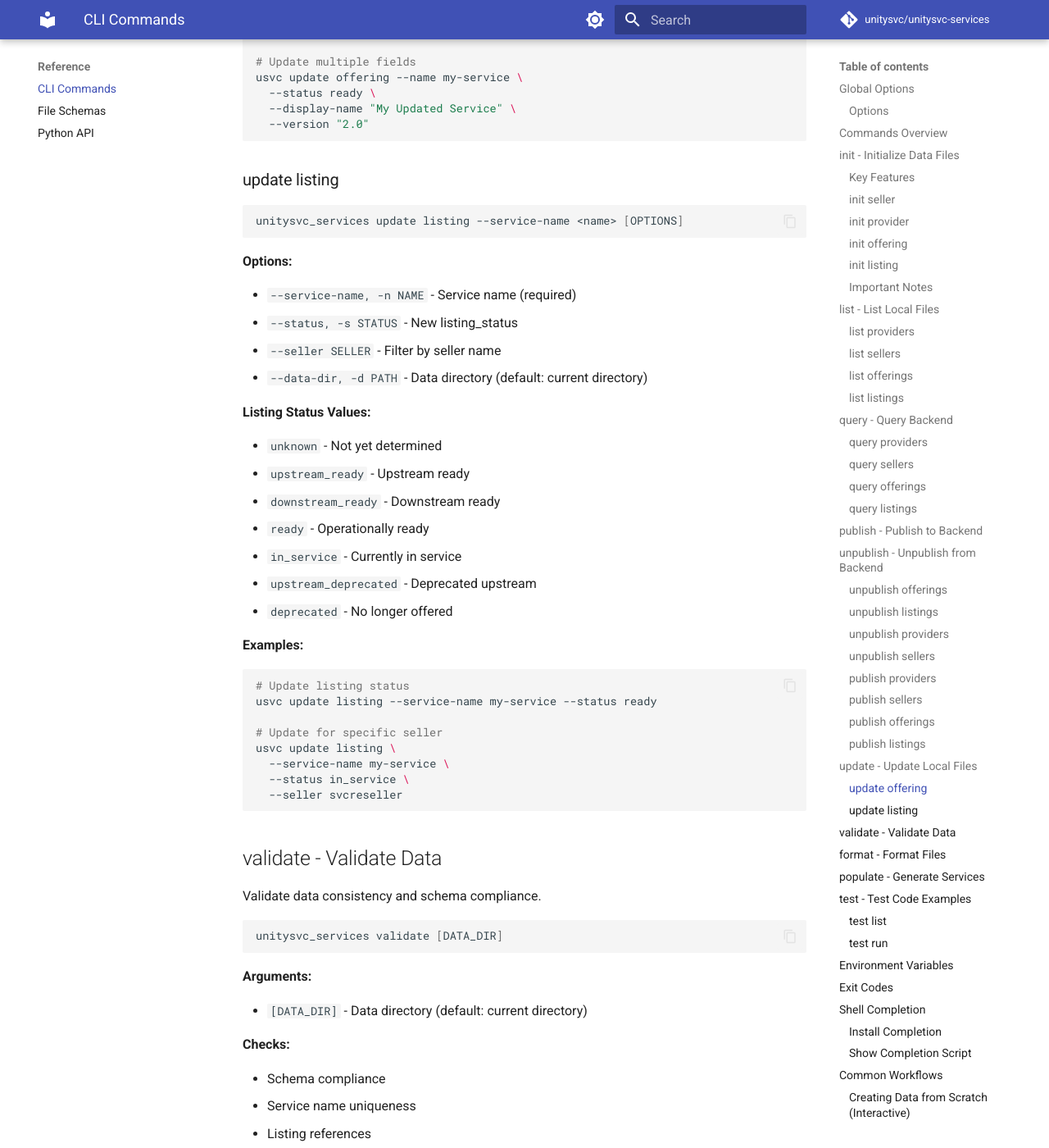
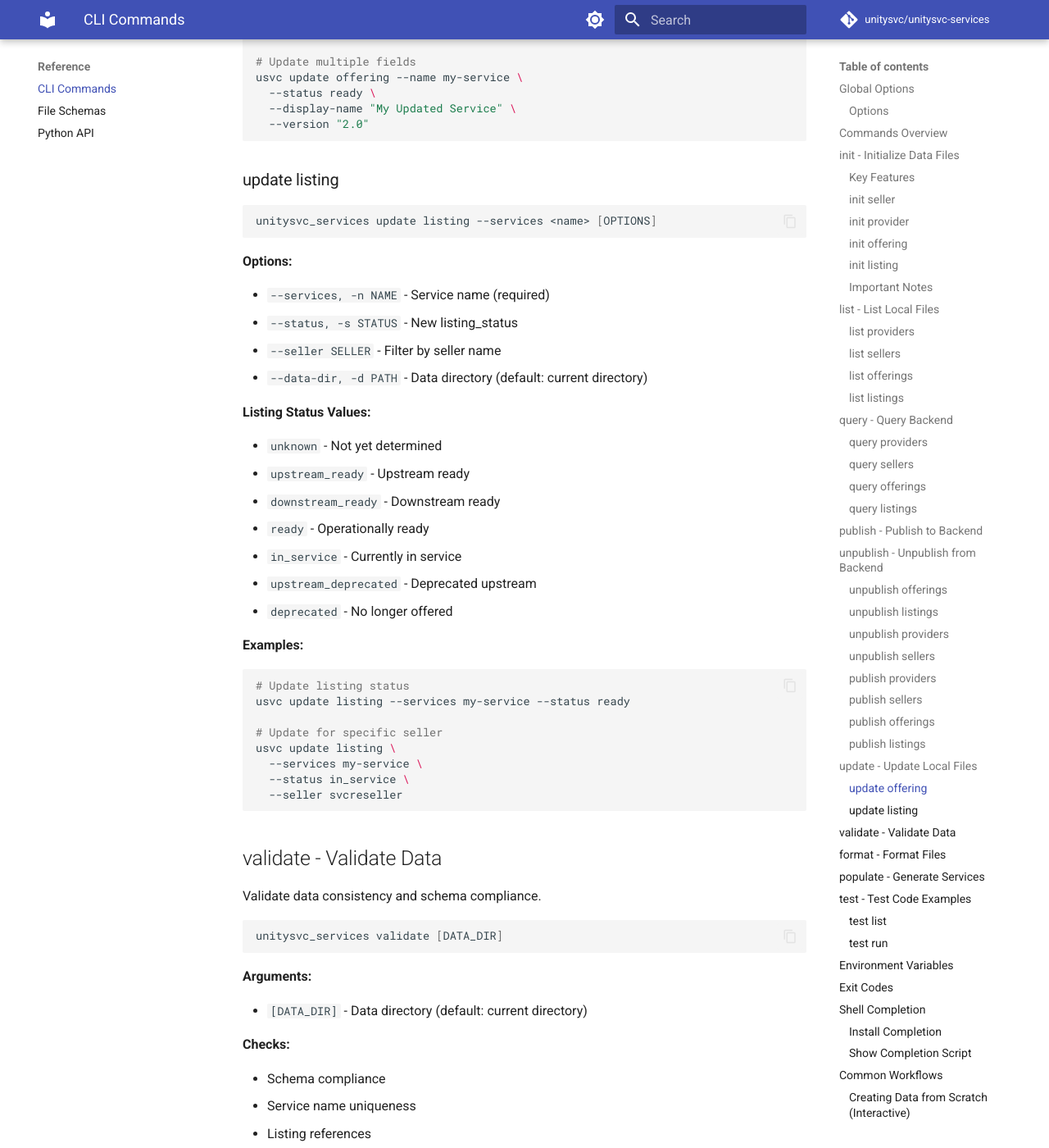
Before and after one commit to unitysvc/unitysvc-services, an MkDocs documentation site: the page built from docs/cli-reference.md, in a window 1280 px wide and 1400 px high, scrolled down 19329 px. Shown: the whole window at 82% size. Built offline with MkDocs 1.6.1 and Material for MkDocs 9.7.7, drawn with Linux system fonts in a browser that asks for light colours; comment, search, counter and statistics services are not loaded.

Commit message:
rename options

````diff
--- a/docs/cli-reference.md
+++ b/docs/cli-reference.md
@@ -847,12 +847,12 @@ usvc update offering --name my-service \
 ### update listing
 
 ```bash
-unitysvc_services update listing --service-name <name> [OPTIONS]
+unitysvc_services update listing --services <name> [OPTIONS]
 ```
 
 **Options:**
 
--   `--service-name, -n NAME` - Service name (required)
+-   `--services, -n NAME` - Service name (required)
 -   `--status, -s STATUS` - New listing_status
 -   `--seller SELLER` - Filter by seller name
 -   `--data-dir, -d PATH` - Data directory (default: current directory)
@@ -871,11 +871,11 @@ unitysvc_services update listing --service-name <name> [OPTIONS]
 
 ```bash
 # Update listing status
-usvc update listing --service-name my-service --status ready
+usvc update listing --services my-service --status ready
 
 # Update for specific seller
 usvc update listing \
-  --service-name my-service \
+  --services my-service \
   --status in_service \
   --seller svcreseller
 ```
````
Also changed, not shown: docs/getting-started.md (+1 -1 lines), docs/workflows.md (+1 -1 lines), 2 other files.
